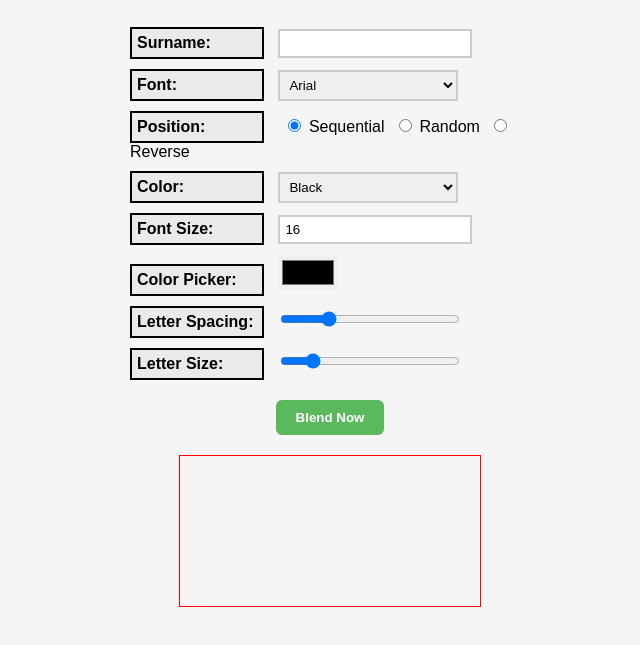
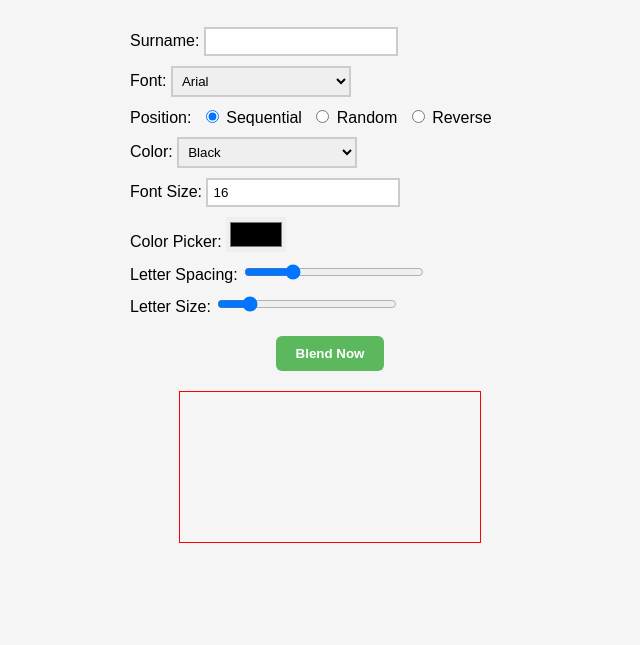
Before and after one commit to Mthix08/225010826_DSW02A1_Lab5, a plain HTML site: page Question2/index.html in a window 1280 px wide. Shown: the part 111-756 px from the top of the page, without its empty margins (310-950 px from the left). Drawn offline with Linux system fonts and the light colour scheme.

Commit message:
final update

```diff
--- a/Question2/style.css
+++ b/Question2/style.css
@@ -19,7 +19,7 @@ div {
   text-align: left;
 }
 
-span {
+/* span {
   display: inline-block;
   width: 120px;
   font-weight: bold;
@@ -27,7 +27,7 @@ span {
   padding: 5px;
   margin-right: 10px;
   background: #eaeaea;
-}
+} */
 
 input[type="text"],
 input[type="number"],
```
